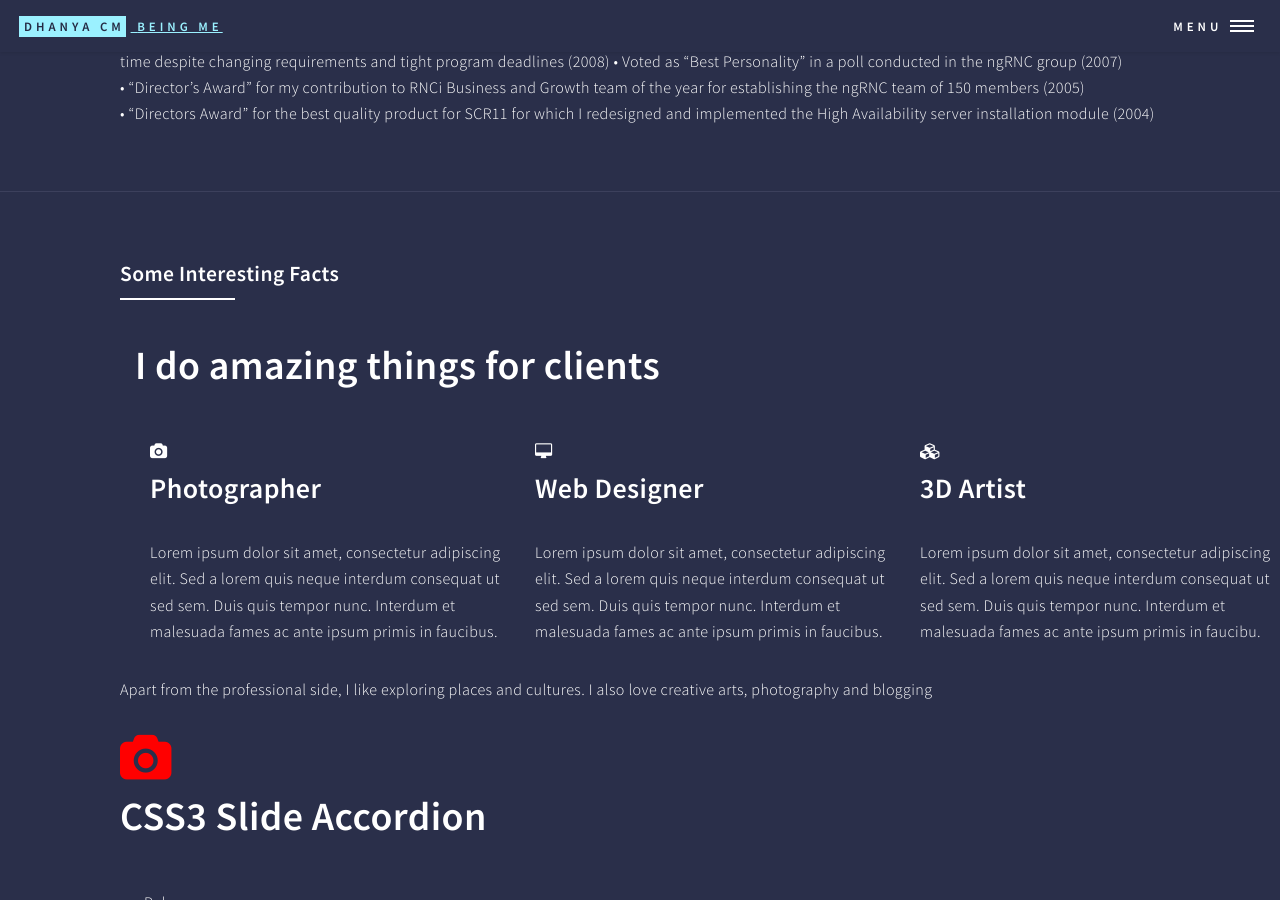
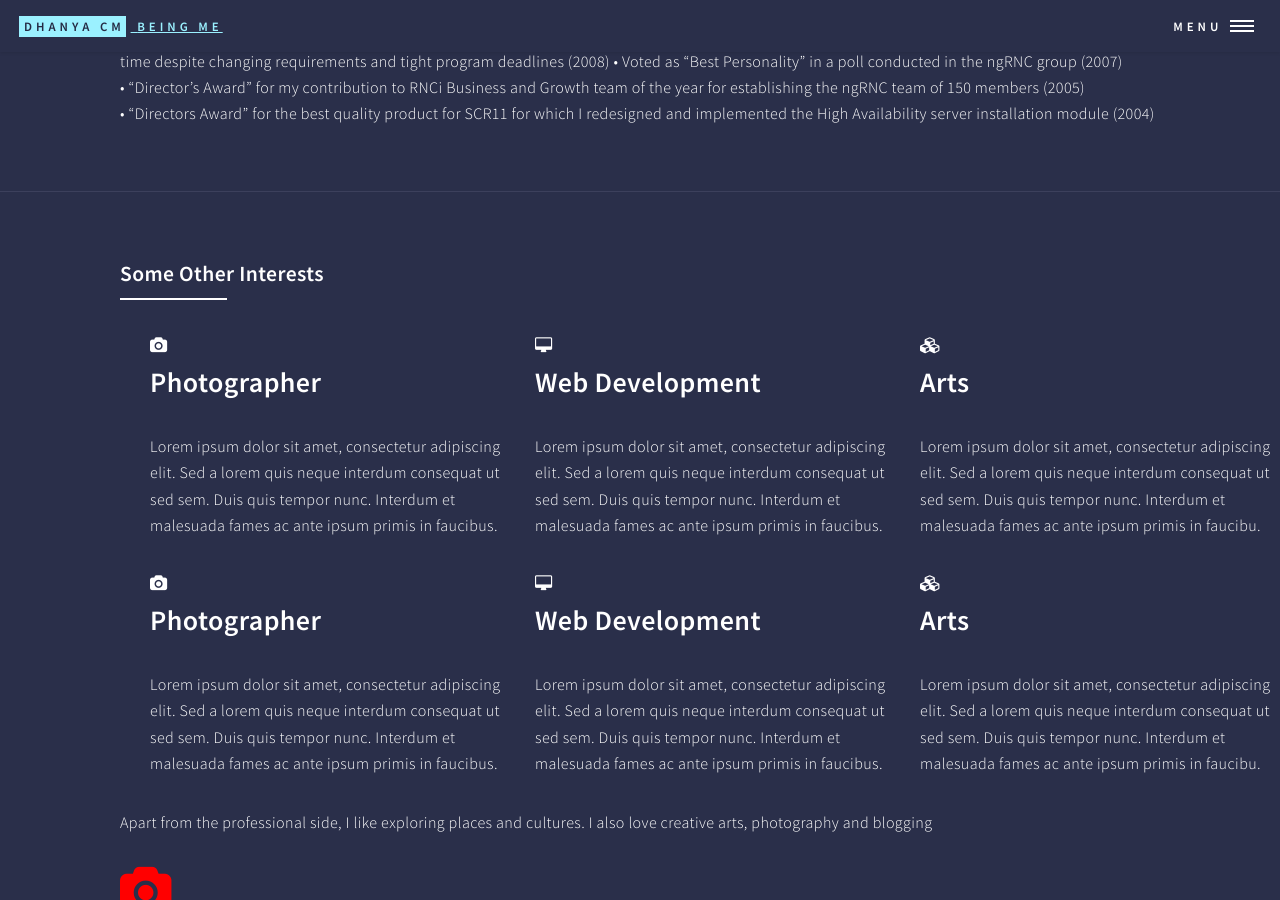
Before and after one commit to dhanyacm/dhanyacm, a Jekyll site: the page built from test.html, in a window 1280 px wide and 900 px high, scrolled down 3627 px. Built offline with Jekyll 4.4.1, drawn with Linux system fonts in a browser that asks for light colours; nearby versions of some CDN libraries; some of the changed text lies outside the part shown.

Commit message:
Update test.html

```diff
--- a/test.html
+++ b/test.html
@@ -111,8 +111,8 @@ Elsys Intelligent Devices Pvt Ltd, Trivandrum, India
 									  </div>
 								</section>
 
-            <!--Service-->
-<section  id="service">
+            <!--Skills-->
+<section  id="skills">
   <div class="container">
     <h2>Skills</h2>
 	<h6>Lorem ipsum dolor sit amet, consectetur Morbi sagittis, sem quisci ipsum</h6>
@@ -129,8 +129,8 @@ Elsys Intelligent Devices Pvt Ltd, Trivandrum, India
         <div class="col-md-3">
 		<div class="service_icon icon2  delay-03s animated wow zoomIn"> <span><i class="fa fa-apple"></i></span> </div>
 		<div class="service_block">
-            <h3 class="animated fadeInUp wow">Apple IOS</h3>
-            <p class="animated fadeInDown wow">Lorem Ipsum is simply dummy text of the printing and typesetting industry.  </p>
+            <h3 class="animated fadeInUp wow">Languages</h3>
+            <p class="animated fadeInDown wow">C++, Core Java;  </p>
           </div>
         </div>
         <div class="col-md-3">
@@ -424,13 +424,13 @@ Donec non sem id tellus mattis convallis. Morbi dapibus nulla ac dui lacinia,
 								<section id="six">
 										<div class="inner">
 											<header class="major">
-												<h3>Some Interesting Facts</h3>
+												<h3>Some Other Interests</h3>
 											</header>
 
 
 											<div class="container">
 
-												<style>
+												 <style>
 													    -webkit-tap-highlight-color: rgba(0,0,0,0);
     -webkit-text-size-adjust: 100%;
     -webkit-font-smoothing: antialiased;
@@ -449,11 +449,6 @@ Donec non sem id tellus mattis convallis. Morbi dapibus nulla ac dui lacinia,
         <!-- Headline -->
             <div class="row">
               <div class="col-md-12">
-                <h1 class="arrow">I do amazing things for clients</h1>
-              </div>
-            </div>
-            <div class="row">
-              <div class="col-md-12">
           <div class="services">
           <!-- Service Box 1 -->
                   <div class="col-md-4 wp2 item animated fadeInUp">
@@ -469,7 +464,7 @@ Donec non sem id tellus mattis convallis. Morbi dapibus nulla ac dui lacinia,
                     <div class="icon">
                       <i class="fa fa-desktop"></i><!-- Icon -->
                     </div>
-                    <h2>Web Designer</h2><!-- Title -->
+                    <h2>Web Development</h2><!-- Title -->
                     <p>Lorem ipsum dolor sit amet, consectetur adipiscing elit. Sed a lorem quis neque interdum consequat ut sed sem. Duis quis tempor nunc. Interdum et malesuada fames ac ante ipsum
                     primis in faucibus.</p><!-- Description -->
                   </div>
@@ -478,7 +473,36 @@ Donec non sem id tellus mattis convallis. Morbi dapibus nulla ac dui lacinia,
                     <div class="icon">
                       <i class="fa fa-cubes"></i><!-- Icon -->
                     </div>
-                    <h2>3D Artist</h2><!-- Title -->
+                    <h2>Arts</h2><!-- Title -->
+                    <p>Lorem ipsum dolor sit amet, consectetur adipiscing elit. Sed a lorem quis neque interdum consequat ut sed sem. Duis quis tempor nunc. Interdum et malesuada fames ac ante ipsum
+                    primis in faucibu.</p><!-- Description -->
+                  </div>
+          </div>
+		                <div class="services">
+          <!-- Service Box 1 -->
+                  <div class="col-md-4 wp2 item animated fadeInUp">
+                    <div class="icon">
+                      <i class="fa fa-camera"></i><!-- Icon -->
+                    </div>
+                    <h2>Photographer</h2><!-- Title -->
+                    <p>Lorem ipsum dolor sit amet, consectetur adipiscing elit. Sed a lorem quis neque interdum consequat ut sed sem. Duis quis tempor nunc. Interdum et malesuada fames ac ante ipsum
+                    primis in faucibus.</p><!-- Description -->
+                  </div>
+          <!-- Service Box 2 -->
+                  <div class="col-md-4 wp2 item delay-05s animated fadeInUp">
+                    <div class="icon">
+                      <i class="fa fa-desktop"></i><!-- Icon -->
+                    </div>
+                    <h2>Web Development</h2><!-- Title -->
+                    <p>Lorem ipsum dolor sit amet, consectetur adipiscing elit. Sed a lorem quis neque interdum consequat ut sed sem. Duis quis tempor nunc. Interdum et malesuada fames ac ante ipsum
+                    primis in faucibus.</p><!-- Description -->
+                  </div>
+          <!-- Service Box 3 -->
+                  <div class="col-md-4 wp2 item delay-1s animated fadeInUp">
+                    <div class="icon">
+                      <i class="fa fa-cubes"></i><!-- Icon -->
+                    </div>
+                    <h2>Arts</h2><!-- Title -->
                     <p>Lorem ipsum dolor sit amet, consectetur adipiscing elit. Sed a lorem quis neque interdum consequat ut sed sem. Duis quis tempor nunc. Interdum et malesuada fames ac ante ipsum
                     primis in faucibu.</p><!-- Description -->
                   </div>
```
